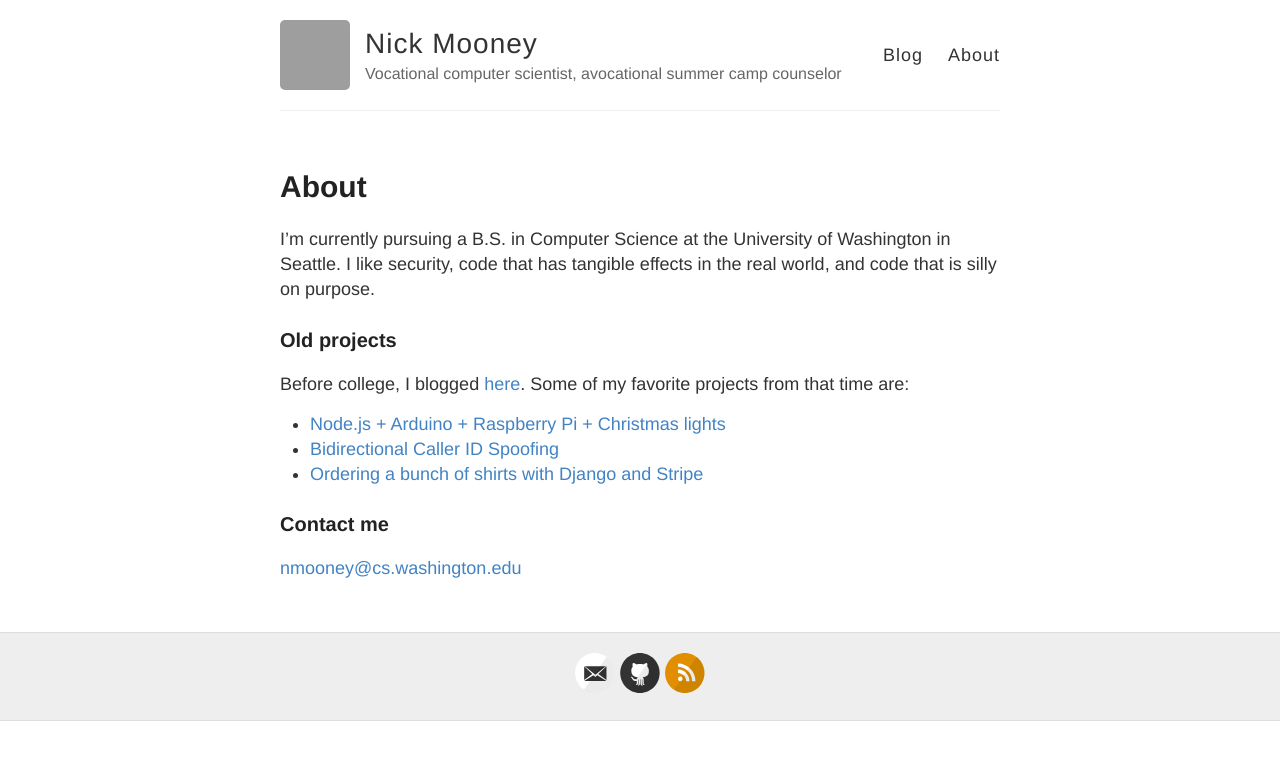
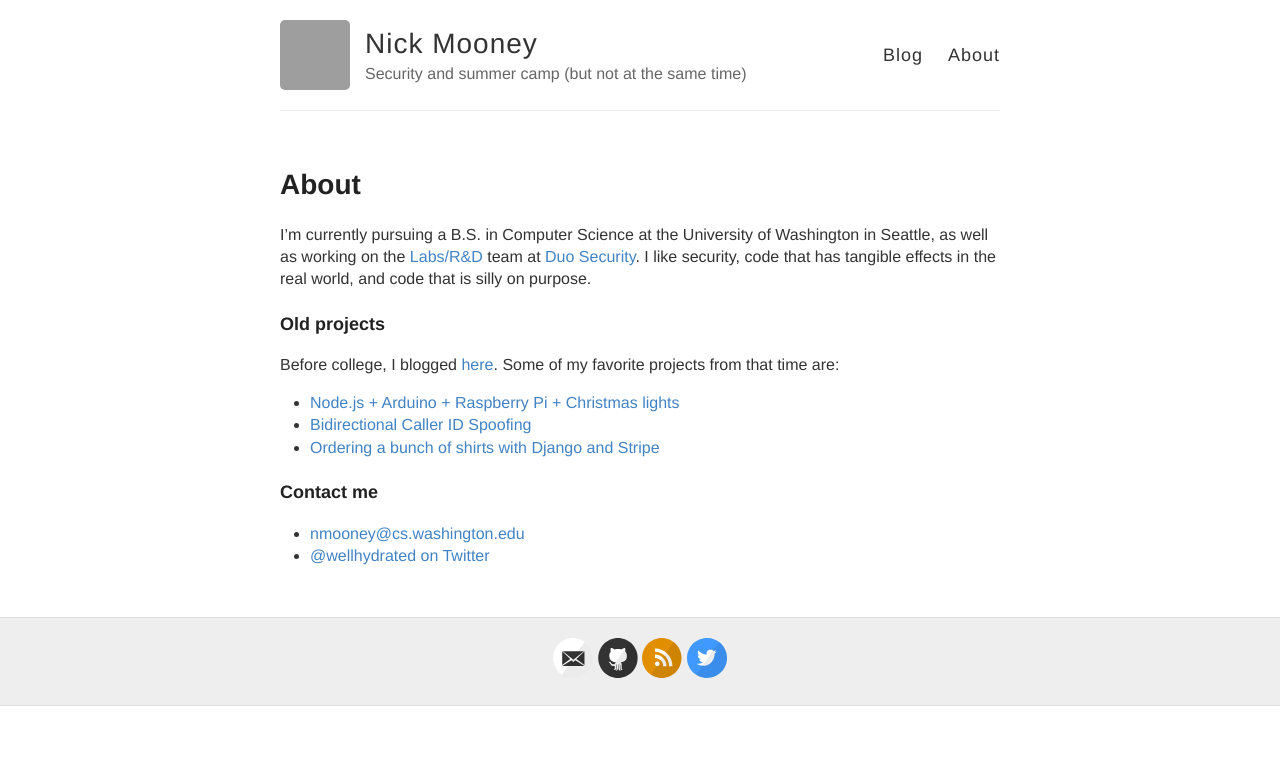
Before and after one commit to nickmooney/nickmooney.github.io, a Jekyll site: the page built from about.md, in a window 1280 px wide. Shown: the top 760 px of the page. Built offline with Jekyll 4.4.1, drawn with Linux system fonts in a browser that asks for light colours; grey boxes are pictures that could not be loaded.

Commit message:
Some 'about me' changes and style updates

```diff
--- a/_config.yml
+++ b/_config.yml
@@ -6,7 +6,7 @@
 name: Nick Mooney
 
 # Short bio or description (displayed in the header)
-description: Vocational computer scientist, avocational summer camp counselor
+description: Security and summer camp (but not at the same time)
 
 # URL of your avatar or profile pic (you could use your GitHub profile pic)
 avatar: https://avatars2.githubusercontent.com/u/28360?v=3&s=460
@@ -26,7 +26,7 @@ footer-links:
   linkedin:
   pinterest:
   rss: heck_yeah # just type anything here for a working RSS icon
-  twitter:
+  twitter: wellhydrated
   stackoverflow: # your stackoverflow profile, e.g. "users/50476/bart-kiers"
   youtube: # channel/<your_long_string> or user/<user-name>
   googleplus: # anything in your profile username that comes after plus.google.com/
--- a/_sass/_highlights.scss
+++ b/_sass/_highlights.scss
@@ -12,6 +12,7 @@
 
 code {
   font-family:'Bitstream Vera Sans Mono','Courier', monospace;
+  background: #D3D3D3;
 }
 
 .highlight .c { color: #586E75 } /* Comment */
--- a/about.md
+++ b/about.md
@@ -4,10 +4,10 @@ title: About
 permalink: /about/
 ---
 
-I'm currently pursuing a B.S. in Computer Science at the University of Washington in Seattle. I like security, code that has tangible effects in the real world, and code that is silly on purpose.
+I'm currently pursuing a B.S. in Computer Science at the University of Washington in Seattle, as well as working on the [Labs/R&D](https://duo.com/labs) team at [Duo Security](https://duo.com/). I like security, code that has tangible effects in the real world, and code that is silly on purpose.
 
 ### Old projects
-Before college, I blogged [here](http://www.gnewt.at/blog/). Some of my favorite projects from that time are:
+Before college, I blogged [here](http://www.gnewt.at/). Some of my favorite projects from that time are:
 
 * [Node.js + Arduino + Raspberry Pi + Christmas lights](http://www.gnewt.at/blog/2013/09/christmas-lights-with-node-js-arduino-raspberry-pi/)
 * [Bidirectional Caller ID Spoofing](http://www.gnewt.at/blog/2012/07/asterisk-bidirectional-cid-spoofing/)
@@ -15,4 +15,5 @@ Before college, I blogged [here](http://www.gnewt.at/blog/). Some of my favorite
 
 ### Contact me
 
-[nmooney@cs.washington.edu](mailto:nmooney@cs.washington.edu)
+* [nmooney@cs.washington.edu](mailto:nmooney@cs.washington.edu)
+* [@wellhydrated on Twitter](https://twitter.com/wellhydrated)
--- a/style.scss
+++ b/style.scss
@@ -19,7 +19,7 @@ html {
 
 body {
   background: $white;
-  font: 18px/1.4 $helvetica;
+  font: 16px/1.4 $helvetica;
   color: $darkGray;
 }
 
@@ -45,22 +45,22 @@ h1, h2, h3, h4, h5, h6 {
 }
 
 h1 {
-  font-size: 30px;
+  font-size: 28px;
   a {
     color: inherit;
   }
 }
 
 h2 {
-  font-size: 24px;
+  font-size: 22px;
 }
 
 h3 {
-  font-size: 20px;
+  font-size: 18px;
 }
 
 h4 {
-  font-size: 18px;
+  font-size: 16px;
   color: $gray;
 }
 
```
